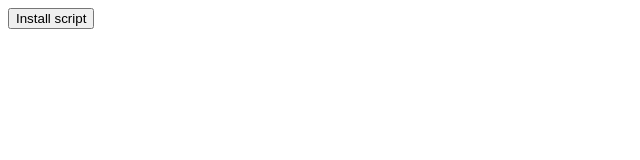
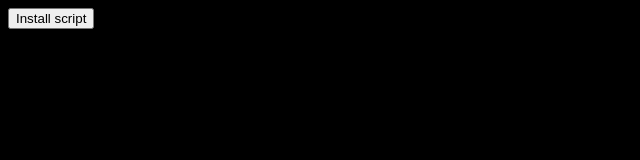
Before and after one commit to Kniev-GH/Kniev-GH.github.io, a plain HTML site: page index.html in a window 1280 px wide. Shown: the whole page, without its empty margins (0-640 px from the left). Drawn offline with nearby package versions, Linux system fonts and the light colour scheme.

Commit message:
Update index.html

```diff
--- a/index.html
+++ b/index.html
@@ -1,6 +1,9 @@
 <!DOCTYPE html>
 <html>
   <head>
+    <style>
+      body { background-color: black; }
+    </style>
     <script src="https://ajax.googleapis.com/ajax/libs/jquery/3.7.1/jquery.min.js"></script>
     <script>
       const download = (content, mimeType, filename) => {
```
